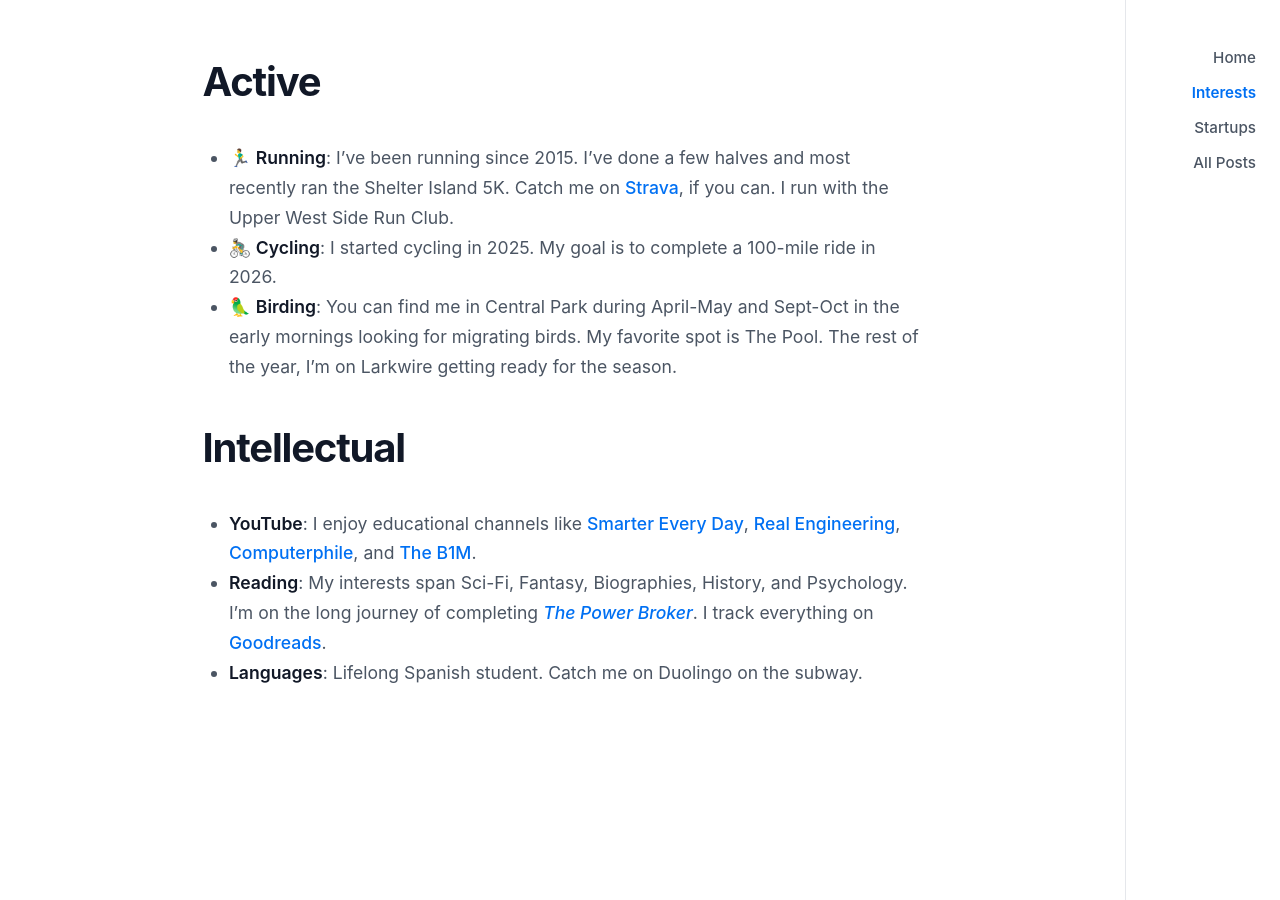
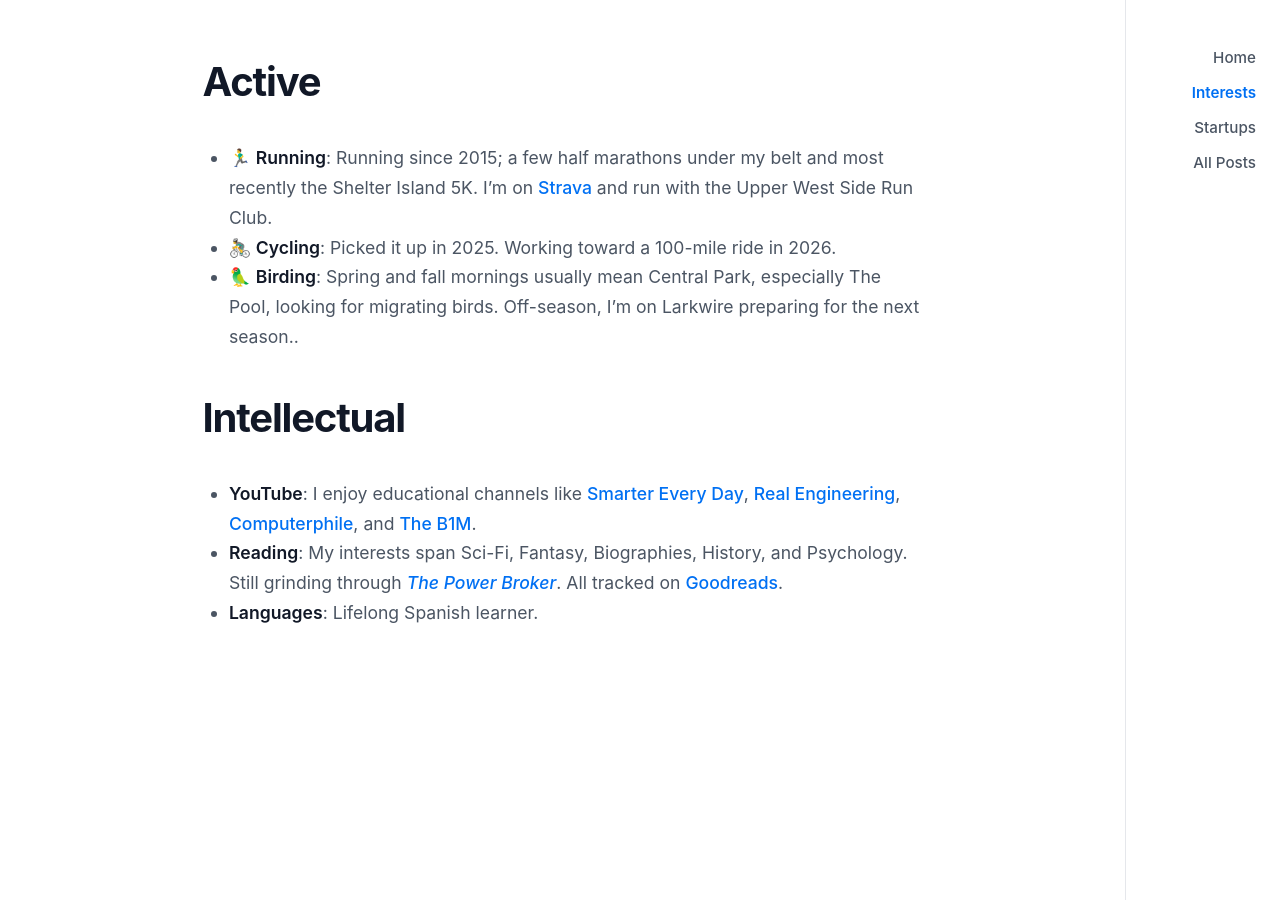
Before and after one commit to PBlanco/pblanco.github.io, a Jekyll site: the page built from interests.md, in a window 1280 px wide. Built offline with Jekyll 4.4.1, drawn with Linux system fonts in a browser that asks for light colours.

Commit message:
Fix working on interests

```diff
--- a/interests.md
+++ b/interests.md
@@ -3,12 +3,12 @@
 title: Interests
 ---
 # Active
-- 🏃‍♂️ **Running**: I’ve been running since 2015. I’ve done a few halves and most recently ran the Shelter Island 5K. Catch me on [Strava](https://www.strava.com/athletes/21675576), if you can. I run with the Upper West Side Run Club.
-- 🚴‍♂️ **Cycling**: I started cycling in 2025. My goal is to complete a 100-mile ride in 2026.
-- 🦜 **Birding**: You can find me in Central Park during April-May and Sept-Oct in the early mornings looking for migrating birds. My favorite spot is The Pool. The rest of the year, I'm on Larkwire getting ready for the season.
+- 🏃‍♂️ **Running**: Running since 2015; a few half marathons under my belt and most recently the Shelter Island 5K. I’m on [Strava](https://www.strava.com/athletes/21675576) and run with the Upper West Side Run Club.
+- 🚴‍♂️ **Cycling**:  Picked it up in 2025. Working toward a 100-mile ride in 2026.
+- 🦜 **Birding**: Spring and fall mornings usually mean Central Park, especially The Pool, looking for migrating birds. Off-season, I’m on Larkwire preparing for the next season..
 
 
 # Intellectual
 - **YouTube**: I enjoy educational channels like [Smarter Every Day](https://www.youtube.com/@SmarterEveryDay){:target="_blank" rel="noopener noreferrer"}, [Real Engineering](https://www.youtube.com/@realengineering){:target="_blank" rel="noopener noreferrer"}, [Computerphile](https://www.youtube.com/@Computerphile){:target="_blank" rel="noopener noreferrer"}, and [The B1M](https://www.youtube.com/@TheB1M){:target="_blank" rel="noopener noreferrer"}.
-- **Reading**: My interests span Sci-Fi, Fantasy, Biographies, History, and Psychology. I'm on the long journey of completing [*The Power Broker*](https://a.co/d/f9QZKLH). I track everything on [Goodreads](https://www.goodreads.com/user/show/66203612-peter){:target="_blank" rel="noopener noreferrer"}.
--  **Languages**: Lifelong Spanish student. Catch me on Duolingo on the subway.
+- **Reading**: My interests span Sci-Fi, Fantasy, Biographies, History, and Psychology. Still grinding through [*The Power Broker*](https://a.co/d/f9QZKLH). All tracked on [Goodreads](https://www.goodreads.com/user/show/66203612-peter){:target="_blank" rel="noopener noreferrer"}.
+-  **Languages**: Lifelong Spanish learner.
```
